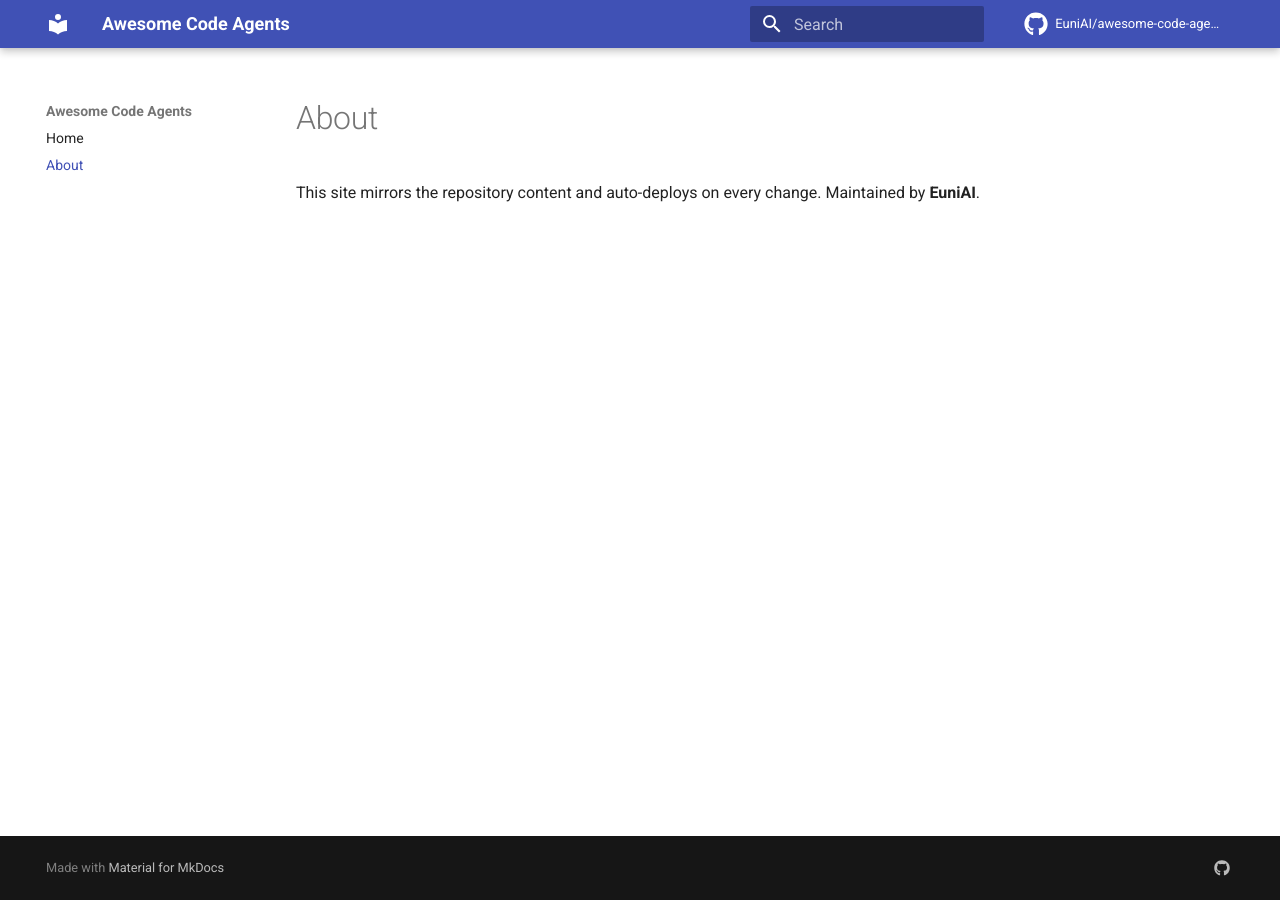
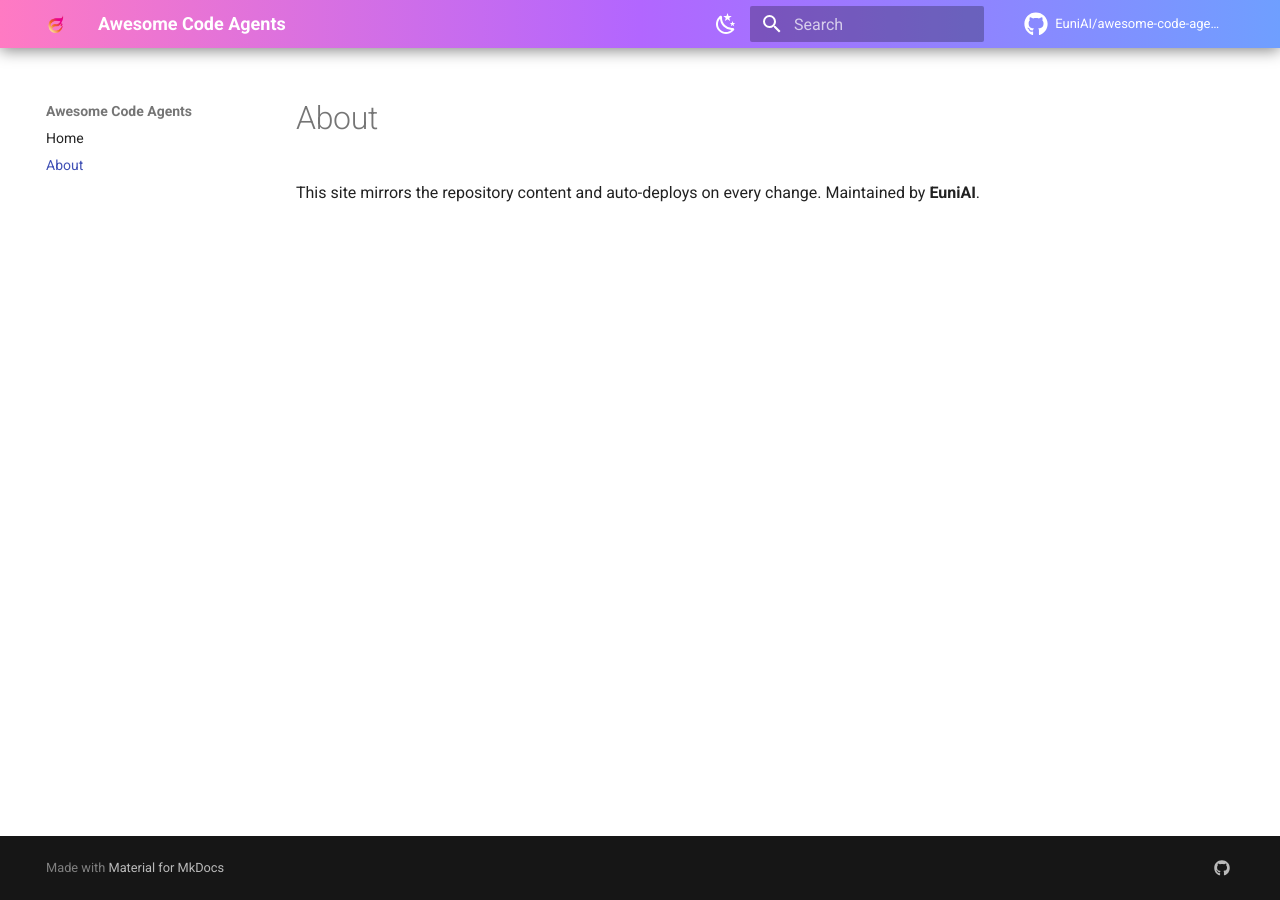
Before and after one commit to EuniAI/awesome-code-agents, an MkDocs documentation site: the page built from docs/about.md, in a window 1280 px wide. Built offline with MkDocs 1.6.1 and Material for MkDocs 9.7.7, drawn with Linux system fonts in a browser that asks for light colours; comment, search, counter and statistics services are not loaded.

Commit message:
feat: add custom EuniAI theme styles and update MkDocs configuration

```diff
--- /dev/null
+++ b/docs/static/stylesheets/euni-style.css
@@ -0,0 +1,20 @@
+/* ---- EuniAI Pink-Violet Visual Theme ---- */
+
+/* Base background and font */
+:root {
+  --md-default-bg-color: #0a0a0d;
+  --md-primary-fg-color: #ff8ad4; /* EuniAI pink highlight */
+  --md-accent-fg-color: #c084fc;  /* violet accent */
+  --md-code-bg-color: #14141a;
+  --md-typeset-color: #f3f4f6;    /* main text */
+  --md-typeset-a-color: #ff9cdc;  /* link pink */
+  --md-footer-bg-color: #0f0f13;
+  --md-footer-fg-color: #bfbfcc;
+  --md-default-fg-color--light: #e5e7eb;
+}
+
+/* Header gradient (pink → violet → blue) */
+.md-header {
+  background: linear-gradient(90deg, #ff7ac3 0%, #b266ff 50%, #6f9fff 100%);
+  box-shadow: 0 2px 16px rgba(0, 0, 0, 0.5);
+}
--- a/mkdocs.yml
+++ b/mkdocs.yml
@@ -5,6 +5,23 @@ repo_name: EuniAI/awesome-code-agents
 repo_url: https://github.com/EuniAI/awesome-code-agents
 theme:
   name: material
+  logo: static/images/icon.jpg
+  favicon: static/images/icon.jpg
+  palette:
+    # Light mode
+    - scheme: default
+      primary: indigo
+      accent: blue
+      toggle:
+        icon: material/weather-night
+        name: Switch to dark mode
+    # Dark mode
+    - scheme: slate
+      primary: custom
+      accent: custom
+      toggle:
+        icon: material/weather-sunny
+        name: Switch to light mode
   features:
     - navigation.instant
     - navigation.sections
@@ -15,6 +32,9 @@ theme:
     - search.highlight
   icon:
     repo: fontawesome/brands/github
+
+extra_css:
+  - static/stylesheets/euni-style.css
 
 plugins:
   - search
```
